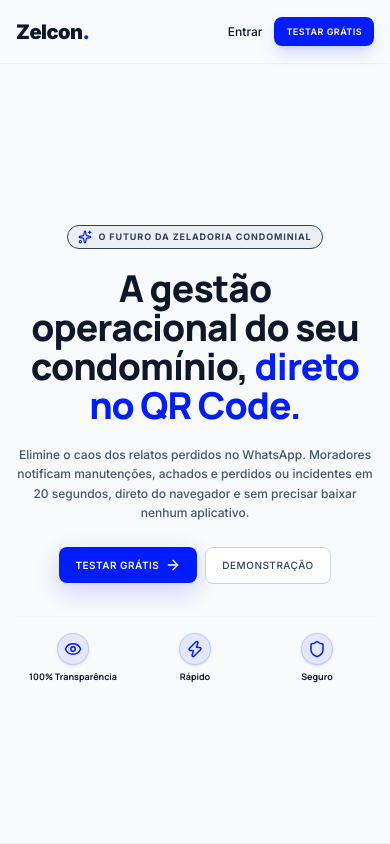
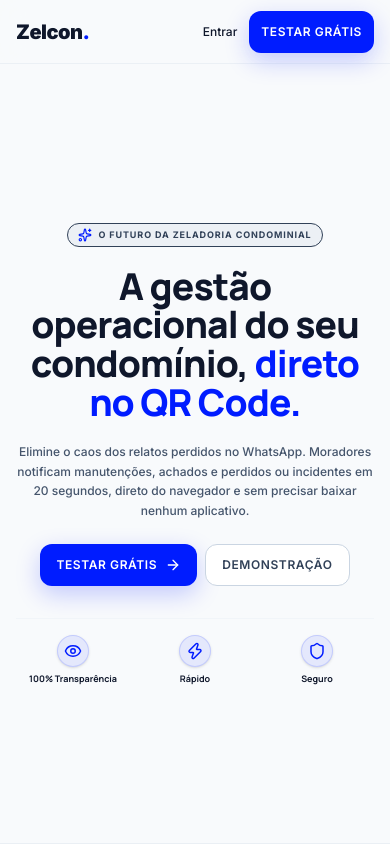
Before and after one commit to Leonardo-Tobias/Zelify-LP, a React (Vite) app: page / in a window 390 px wide. Shown: the top 844 px of the page. Built offline with nearby package versions, Linux system fonts and the light colour scheme; no server answers.

Commit message:
refactor: padroniza CTAs responsivos da landing page

```diff
--- a/src/App.tsx
+++ b/src/App.tsx
@@ -21,6 +21,7 @@ import {
 import Navbar from './components/Navbar';
 import Footer from './components/Footer';
 import B2bModal from './components/B2bModal';
+import { CtaButton, CtaLink } from './components/Cta';
 import { PRODUCT_URL } from './config';
 
 
@@ -262,21 +263,22 @@ export default function App() {
           </p>
 
           <div className="flex flex-row flex-wrap justify-center items-center gap-2 sm:gap-4 pt-1 sm:pt-2">
-            <a
+            <CtaLink
               href={`${PRODUCT_URL}/cadastro`}
               target="_blank"
               rel="noreferrer"
-              className="bg-[#001CFF] hover:bg-[#0014CC] text-white text-[10px] sm:text-xs 2xl:text-sm font-semibold uppercase tracking-wider px-4 py-2.5 sm:px-6 sm:py-3.5 2xl:px-8 2xl:py-4 rounded-lg sm:rounded-xl shadow-[0_8px_25px_rgba(0,28,255,0.18)] hover:shadow-[0_8px_25px_rgba(0,28,255,0.3)] transition-all text-center flex items-center justify-center space-x-1.5 sm:space-x-2 active:scale-[0.98] cursor-pointer whitespace-nowrap"
+              size="default"
             >
               <span>Testar Grátis</span>
               <ArrowRight className="w-4 h-4" />
-            </a>
-            <button
+            </CtaLink>
+            <CtaButton
               onClick={() => setB2bModalOpen(true)}
-              className="border border-slate-300 hover:border-slate-800 bg-white hover:bg-slate-50 text-slate-700 hover:text-slate-900 text-[10px] sm:text-xs 2xl:text-sm font-medium uppercase tracking-wider px-4 py-2.5 sm:px-6 sm:py-3.5 2xl:px-8 2xl:py-4 rounded-lg sm:rounded-xl transition-all text-center flex items-center justify-center active:scale-[0.98] cursor-pointer whitespace-nowrap"
+              variant="secondary"
+              size="default"
             >
               Demonstração
-            </button>
+            </CtaButton>
           </div>
 
           {/* Estatísticas & Benefícios Lado a Lado (Centralizados & Padronizados) */}
@@ -450,15 +452,14 @@ export default function App() {
                 </div>
 
                 <div className="pt-8">
-                  <a
+                  <CtaLink
                     href={`${PRODUCT_URL}/cadastro`}
                     target="_blank"
                     rel="noreferrer"
-                    className="inline-flex items-center space-x-2 bg-[#001CFF] hover:bg-[#0014CC] text-white text-xs font-semibold uppercase tracking-wider px-6 py-3.5 rounded-xl shadow-lg shadow-[#001CFF]/15 transition-all active:scale-[0.98]"
                   >
                     <span>Testar no meu condomínio</span>
                     <ArrowUpRight className="w-4 h-4" />
-                  </a>
+                  </CtaLink>
                 </div>
               </div>
             </ScrollReveal>
@@ -505,13 +506,13 @@ export default function App() {
                 </div>
 
                 <div className="pt-8">
-                  <button
+                  <CtaButton
                     onClick={() => setB2bModalOpen(true)}
-                    className="inline-flex items-center space-x-2 bg-white hover:bg-slate-100 text-slate-900 text-xs font-medium uppercase tracking-wider px-6 py-3.5 rounded-xl shadow-lg transition-all active:scale-[0.98]"
+                    variant="light"
                   >
                     <span>Falar com Consultor B2B</span>
                     <ArrowRight className="w-4 h-4 text-slate-900" />
-                  </button>
+                  </CtaButton>
                 </div>
               </div>
             </ScrollReveal>
@@ -1046,13 +1047,14 @@ export default function App() {
 
           {/* CTA abaixo dos depoimentos */}
           <div className="text-center">
-            <a
+            <CtaLink
               href={`${PRODUCT_URL}/cadastro`}
-              className="inline-flex items-center space-x-2 bg-slate-900 hover:bg-slate-800 text-white text-xs sm:text-sm font-black px-6 py-3 sm:px-8 sm:py-4 rounded-2xl transition-all active:scale-[0.97] shadow-[0_8px_25px_rgba(0,0,0,0.15)] hover:shadow-[0_12px_35px_rgba(0,0,0,0.2)]"
+              variant="dark"
+              size="large"
             >
               <span>Começar grátis agora</span>
               <ArrowRight className="w-4 h-4" />
-            </a>
+            </CtaLink>
             <p className="text-[10px] text-slate-400 font-semibold mt-3">
               Sem cartão de crédito. Sem compromisso.
             </p>
@@ -1170,14 +1172,15 @@ export default function App() {
               </div>
 
               <div className="pt-8">
-                <a
+                <CtaLink
                   href={`${PRODUCT_URL}/cadastro`}
                   target="_blank"
                   rel="noreferrer"
-                  className="block w-full text-center border-2 border-slate-900 hover:bg-slate-900 hover:text-white text-slate-900 text-xs font-medium uppercase tracking-wider py-4 rounded-xl transition-all duration-300 active:scale-[0.98] cursor-pointer shadow-sm hover:shadow-md"
+                  variant="outline"
+                  fullWidth
                 >
                   Começar Teste Gratuito
-                </a>
+                </CtaLink>
               </div>
             </div>
 
@@ -1257,14 +1260,14 @@ export default function App() {
               </div>
 
               <div className="pt-8">
-                <a
+                <CtaLink
                   href={`${PRODUCT_URL}/cadastro?plan=pro`}
                   target="_blank"
                   rel="noreferrer"
-                  className="block w-full text-center bg-[#001CFF] hover:bg-[#0014CC] text-white text-xs font-semibold uppercase tracking-wider py-4 rounded-xl shadow-[0_8px_30px_rgba(0,28,255,0.22)] hover:shadow-[0_12px_35px_rgba(0,28,255,0.35)] transition-all duration-300 active:scale-[0.98] cursor-pointer"
+                  fullWidth
                 >
                   Assinar Plano Pro
-                </a>
+                </CtaLink>
               </div>
             </div>
 
@@ -1418,21 +1421,23 @@ export default function App() {
 
               <div className="pt-8">
                 {isUnlimited ? (
-                  <button
+                  <CtaButton
                     onClick={() => setB2bModalOpen(true)}
-                    className="block w-full text-center bg-gradient-to-r from-blue-600 to-blue-500 hover:from-blue-500 hover:to-blue-400 text-white text-xs font-semibold uppercase tracking-wider py-4 rounded-xl shadow-lg hover:shadow-xl transition-all duration-300 active:scale-[0.98] cursor-pointer"
+                    variant="gradient"
+                    fullWidth
                   >
                     Falar com Consultor
-                  </button>
+                  </CtaButton>
                 ) : (
-                  <a
+                  <CtaLink
                     href={`${PRODUCT_URL}/cadastro?plan=corporate`}
                     target="_blank"
                     rel="noreferrer"
-                    className="block w-full text-center bg-white hover:bg-slate-100 text-slate-900 text-xs font-semibold uppercase tracking-wider py-4 rounded-xl shadow-md hover:shadow-lg transition-all duration-300 active:scale-[0.98] cursor-pointer"
+                    variant="light"
+                    fullWidth
                   >
                     Assinar Plano Corporate
-                  </a>
+                  </CtaLink>
                 )}
               </div>
             </div>
@@ -1523,22 +1528,23 @@ export default function App() {
 
           {/* CTAs */}
           <div className="flex flex-row flex-wrap justify-center items-center gap-2 sm:gap-4 pt-2">
-            <a
+            <CtaLink
               href={`${PRODUCT_URL}/cadastro`}
               target="_blank"
               rel="noreferrer"
-              className="inline-flex items-center justify-center space-x-1.5 sm:space-x-2 bg-[#001CFF] hover:bg-[#0014CC] text-white text-[10px] sm:text-xs font-semibold uppercase tracking-wider px-4 py-2.5 sm:px-8 sm:py-4 rounded-lg sm:rounded-xl shadow-[0_8px_30px_rgba(0,28,255,0.35)] hover:shadow-[0_12px_40px_rgba(0,28,255,0.5)] transition-all duration-300 active:scale-[0.98] whitespace-nowrap"
+              size="large"
             >
               <span>Testar Grátis</span>
               <ArrowRight className="w-4 h-4" />
-            </a>
-            <button
+            </CtaLink>
+            <CtaButton
               onClick={() => setB2bModalOpen(true)}
-              className="inline-flex items-center justify-center space-x-1.5 sm:space-x-2 border border-white/15 hover:border-white/30 bg-white/5 hover:bg-white/10 text-white text-[10px] sm:text-xs font-medium uppercase tracking-wider px-4 py-2.5 sm:px-8 sm:py-4 rounded-lg sm:rounded-xl transition-all duration-300 active:scale-[0.98] whitespace-nowrap backdrop-blur-sm"
+              variant="ghost"
+              size="large"
             >
               <span>Ver Demonstração</span>
               <ArrowUpRight className="w-4 h-4" />
-            </button>
+            </CtaButton>
           </div>
 
           {/* Social proof mínimo */}
--- a/src/components/B2bModal.tsx
+++ b/src/components/B2bModal.tsx
@@ -1,5 +1,6 @@
 import { useState } from 'react'
 import { X, User, Mail, Building2, MessageSquare, Check, Send } from 'lucide-react'
+import { CtaButton } from './Cta'
 
 export default function B2bModal({ onClose }: { onClose: () => void }) {
   const [submitted, setSubmitted] = useState(false)
@@ -106,11 +107,10 @@ export default function B2bModal({ onClose }: { onClose: () => void }) {
                 </div>
               </div>
 
-              <button type="submit"
-                className="w-full bg-[#001CFF] hover:bg-[#0014CC] text-white py-3.5 rounded-2xl text-xs font-semibold uppercase tracking-wider shadow-lg shadow-blue-500/20 transition-all duration-200 hover:-translate-y-0.5 active:translate-y-0 active:scale-[0.99] flex items-center justify-center space-x-2 cursor-pointer mt-6">
+              <CtaButton type="submit" fullWidth className="mt-6">
                 <Send className="w-3.5 h-3.5" />
                 <span>Solicitar Contato</span>
-              </button>
+              </CtaButton>
             </form>
           )}
         </div>
--- /dev/null
+++ b/src/components/Cta.tsx
@@ -0,0 +1,42 @@
+import type { AnchorHTMLAttributes, ButtonHTMLAttributes, ReactNode } from 'react'
+
+type CtaVariant = 'primary' | 'secondary' | 'dark' | 'light' | 'outline' | 'gradient' | 'ghost'
+type CtaSize = 'compact' | 'default' | 'large'
+
+type SharedProps = {
+  children: ReactNode
+  className?: string
+  fullWidth?: boolean
+  size?: CtaSize
+  variant?: CtaVariant
+}
+
+const base = 'inline-flex shrink-0 items-center justify-center gap-2 whitespace-nowrap rounded-xl text-center font-semibold uppercase tracking-wider transition-all duration-300 active:scale-[0.98] disabled:pointer-events-none disabled:opacity-50'
+
+const sizes: Record<CtaSize, string> = {
+  compact: 'min-h-[42px] px-3 text-xs sm:min-h-11 sm:px-4 2xl:min-h-12 2xl:px-5 2xl:text-[13px]',
+  default: 'min-h-[42px] px-4 text-xs sm:min-h-11 sm:px-6 2xl:min-h-12 2xl:px-7 2xl:text-sm',
+  large: 'min-h-11 px-5 text-xs sm:min-h-12 sm:px-8 sm:text-[13px] 2xl:min-h-13 2xl:px-9 2xl:text-sm',
+}
+
+const variants: Record<CtaVariant, string> = {
+  primary: 'bg-[#001CFF] text-white shadow-[0_8px_25px_rgba(0,28,255,0.22)] hover:bg-[#0014CC] hover:shadow-[0_10px_32px_rgba(0,28,255,0.34)]',
+  secondary: 'border border-slate-300 bg-white text-slate-700 hover:border-slate-800 hover:bg-slate-50 hover:text-slate-900',
+  dark: 'bg-slate-900 text-white shadow-[0_8px_25px_rgba(0,0,0,0.15)] hover:bg-slate-800 hover:shadow-[0_12px_35px_rgba(0,0,0,0.2)]',
+  light: 'bg-white text-slate-900 shadow-lg hover:bg-slate-100 hover:shadow-xl',
+  outline: 'border-2 border-slate-900 bg-transparent text-slate-900 hover:bg-slate-900 hover:text-white',
+  gradient: 'bg-gradient-to-r from-blue-600 to-blue-500 text-white shadow-lg hover:from-blue-500 hover:to-blue-400 hover:shadow-xl',
+  ghost: 'border border-white/15 bg-white/5 text-white backdrop-blur-sm hover:border-white/30 hover:bg-white/10',
+}
+
+function classes({ className = '', fullWidth = false, size = 'default', variant = 'primary' }: Omit<SharedProps, 'children'>) {
+  return `${base} ${sizes[size]} ${variants[variant]} ${fullWidth ? 'w-full' : 'w-auto'} ${className}`
+}
+
+export function CtaLink({ children, className, fullWidth, size, variant, ...props }: SharedProps & AnchorHTMLAttributes<HTMLAnchorElement>) {
+  return <a {...props} className={classes({ className, fullWidth, size, variant })}>{children}</a>
+}
+
+export function CtaButton({ children, className, fullWidth, size, variant, type = 'button', ...props }: SharedProps & ButtonHTMLAttributes<HTMLButtonElement>) {
+  return <button {...props} type={type} className={classes({ className, fullWidth, size, variant })}>{children}</button>
+}
--- a/src/components/Navbar.tsx
+++ b/src/components/Navbar.tsx
@@ -1,6 +1,7 @@
 import { useEffect, useState } from 'react'
 import { useLocation } from 'react-router-dom'
 import { PRODUCT_URL } from '../config'
+import { CtaLink } from './Cta'
 
 export default function Navbar() {
   const [isScrolled, setIsScrolled] = useState(false)
@@ -55,16 +56,15 @@ export default function Navbar() {
           >
             Entrar
           </a>
-          <a
+          <CtaLink
             href={`${PRODUCT_URL}/cadastro`}
             target="_blank"
             rel="noreferrer"
-            className={`bg-[#001CFF] hover:bg-[#0014CC] text-white text-[9px] sm:text-xs font-semibold uppercase tracking-wider shadow-lg shadow-[#001CFF]/15 transition-all duration-300 active:scale-[0.98] cursor-pointer whitespace-nowrap ${
-              isScrolled ? 'px-3 py-1.5 rounded-lg sm:px-3.5' : 'px-3 py-2 rounded-lg sm:px-4.5 sm:py-2.5 sm:rounded-xl'
-            }`}
+            size="compact"
+            className={isScrolled ? 'shadow-md' : ''}
           >
             Testar Grátis
-          </a>
+          </CtaLink>
         </div>
       </div>
     </nav>
--- a/src/pages/BlogArticle.tsx
+++ b/src/pages/BlogArticle.tsx
@@ -2,6 +2,7 @@ import { useParams, Link } from 'react-router-dom'
 import { articles } from '../data/articles'
 import { Calendar, Clock, ArrowLeft, ArrowRight } from 'lucide-react'
 import BlogLayout from '../components/BlogLayout'
+import { CtaLink } from '../components/Cta'
 
 export default function BlogArticle() {
   const { slug } = useParams()
@@ -63,15 +64,14 @@ export default function BlogArticle() {
           <p className="text-sm text-slate-700 font-semibold leading-relaxed mb-4">
             {article.cta}
           </p>
-          <a
+          <CtaLink
             href={article.ctaLink}
             target="_blank"
             rel="noreferrer"
-            className="inline-flex items-center space-x-2 bg-[#001CFF] hover:bg-[#0014CC] text-white text-xs font-semibold uppercase tracking-wider px-5 py-3 rounded-xl transition-all active:scale-[0.98]"
           >
             <span>Testar Grátis</span>
             <ArrowRight className="w-4 h-4" />
-          </a>
+          </CtaLink>
         </div>
 
         {(prevArticle || nextArticle) && (
```
